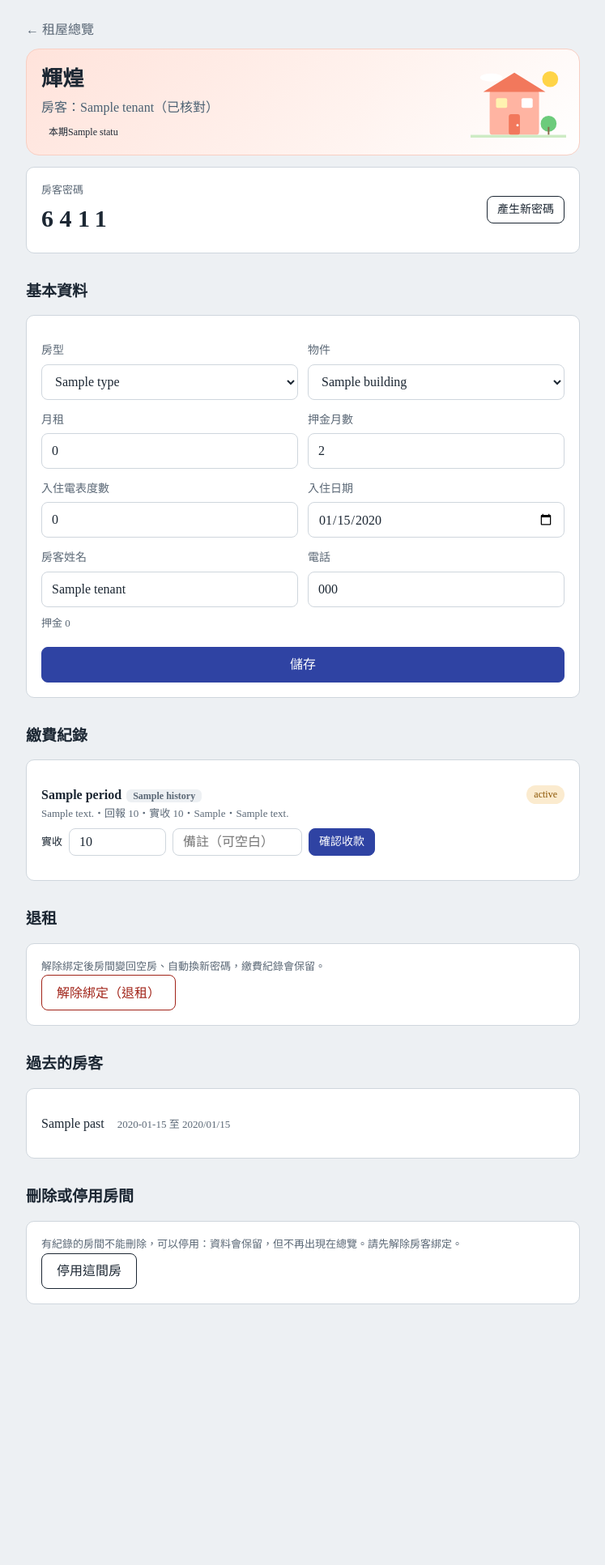
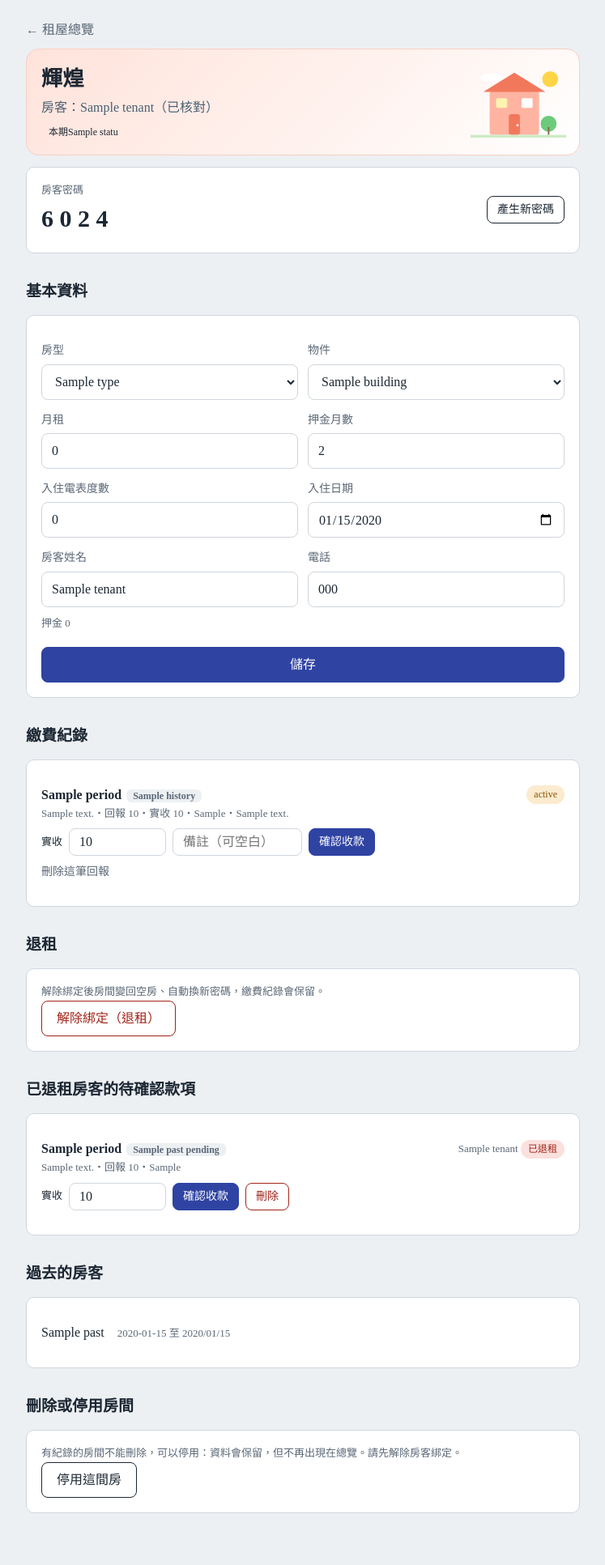
Before and after one commit to chenyenming1013-netizen/Rent, a Flask app: template templates/owner_room.html in a window 1280 px wide. Shown: the whole page at 81% size, without its empty margins (266-1013 px from the left). Before the commit the page ends 1611 px from the top, so only its background shows below. Run offline with Flask 3, Linux system fonts and the light colour scheme; tables that the repository leaves empty hold one stand-in row (values such as "Sample post"); the template is opened without the code that fills it: values that come from a table or form of the project are taken from there, most other values are stand-ins (such as "Sample title", 1, 10 or a date in 2020); some web fonts are replaced.

Commit message:
可刪除待確認回報、標示已退租

```diff
--- a/app.py
+++ b/app.py
@@ -977,6 +977,9 @@
             tenant.pin_ver = (tenant.pin_ver or 0) + 1
             room.set_owner_code(new_code(room.id))
             flash(f"已解除 {tenant.name} 的綁定，房間變回空房，繳費紀錄已保留。新房客請用密碼 {room.code}。", "ok")
+            left = Payment.query.filter_by(tenant_id=tenant.id, status="待確認").count()
+            if left:
+                flash(f"{tenant.name} 還有 {left} 筆待確認的回報，仍會顯示在總覽，請確認收款或刪除。", "warn")
         elif action == "delete":
             used = Tenant.query.filter_by(room_id=room.id).first() or \
                 Payment.query.filter_by(room_id=room.id).first()
@@ -1005,12 +1008,15 @@
     if tenant:
         history = (Payment.query.filter_by(tenant_id=tenant.id)
                    .order_by(Payment.period.desc(), Payment.id.desc()).all())
+    past_pending = (Payment.query.join(Tenant)
+                    .filter(Payment.room_id == room.id, Payment.status == "待確認",
+                            Tenant.active.is_(False)).all())
     past = (Tenant.query.filter_by(room_id=room.id, active=False)
             .order_by(Tenant.moved_out_at.desc()).all())
     deletable = not (Tenant.query.filter_by(room_id=room.id).first()
                      or Payment.query.filter_by(room_id=room.id).first())
     return render_template("owner_room.html", room=room, tenant=tenant, history=history,
-                           past=past, deletable=deletable, buildings=buildings(),
+                           past=past, past_pending=past_pending, deletable=deletable, buildings=buildings(),
                            types=room_types(),
                            status=room_status(room, this_period()) if room.active else None)
 
@@ -1030,6 +1036,17 @@
         if diff:
             msg += f" 與應付金額差 {diff:+,}。"
         flash(msg, "ok")
+    elif request.form.get("action") == "delete":
+        if p.confirmed:
+            flash("已確認的款項不能刪除，請先取消確認。", "warn")
+        else:
+            label = f"{p.room.name} {p.period} {p.kind_label}（{p.tenant.name}）"
+            db.session.delete(p)
+            db.session.commit()
+            flash(f"已刪除 {label} 的回報。", "ok")
+            if request.form.get("back") == "room":
+                return redirect(url_for("owner_room", rid=p.room_id))
+            return redirect(url_for("owner_home"))
     elif request.form.get("action") == "undo":
         p.status = "待確認"
         p.confirm_note = (p.confirm_note + f"｜{datetime.now():%m/%d %H:%M} 取消確認").strip("｜")
--- a/templates/owner_room.html
+++ b/templates/owner_room.html
@@ -84,6 +84,12 @@
       <input class="note" name="note" placeholder="備註（可空白）" aria-label="備註">
       <button class="btn small primary">確認收款</button>
     </form>
+    <form method="post" action="{{ url_for('owner_pay', pid=p.id) }}" style="margin-top:6px"
+          onsubmit="return confirm('刪除這筆回報？刪除後無法復原。')">
+      <input type="hidden" name="csrf" value="{{ csrf }}">
+      <input type="hidden" name="action" value="delete"><input type="hidden" name="back" value="room">
+      <button class="btn link small">刪除這筆回報</button>
+    </form>
     {% endif %}
   </div>
   {% else %}<p class="muted" style="margin:0">還沒有紀錄。</p>{% endfor %}
@@ -96,6 +102,34 @@
     <input type="hidden" name="csrf" value="{{ csrf }}"><input type="hidden" name="action" value="moveout">
     <button class="btn danger">解除綁定（退租）</button>
   </form>
+</div>
+{% endif %}
+
+{% if past_pending %}
+<h2>已退租房客的待確認款項</h2>
+<div class="panel">
+  {% for p in past_pending %}
+  <div class="list-item">
+    <div class="list-head"><strong>{{ p.period }}<span class="type">{{ p.kind_label }}</span></strong>
+      <span class="muted small">{{ p.tenant.name }} <span class="pill late">已退租</span></span></div>
+    <div class="muted small">{{ p.detail }}・回報 {{ p.total|money }}・{{ p.pay_info }}</div>
+    <div class="confirm-form">
+      <form method="post" action="{{ url_for('owner_pay', pid=p.id) }}" class="confirm-form" style="margin:0">
+        <input type="hidden" name="csrf" value="{{ csrf }}">
+        <input type="hidden" name="action" value="confirm"><input type="hidden" name="back" value="room">
+        <label class="small" for="prcv{{ p.id }}">實收</label>
+        <input id="prcv{{ p.id }}" name="received" type="number" value="{{ p.total }}">
+        <button class="btn small primary">確認收款</button>
+      </form>
+      <form method="post" action="{{ url_for('owner_pay', pid=p.id) }}" style="margin:0"
+            onsubmit="return confirm('刪除這筆回報？刪除後無法復原。')">
+        <input type="hidden" name="csrf" value="{{ csrf }}">
+        <input type="hidden" name="action" value="delete"><input type="hidden" name="back" value="room">
+        <button class="btn small danger">刪除</button>
+      </form>
+    </div>
+  </div>
+  {% endfor %}
 </div>
 {% endif %}
 
```
Also changed, not shown: templates/owner_home.html (+7 -1 lines).
